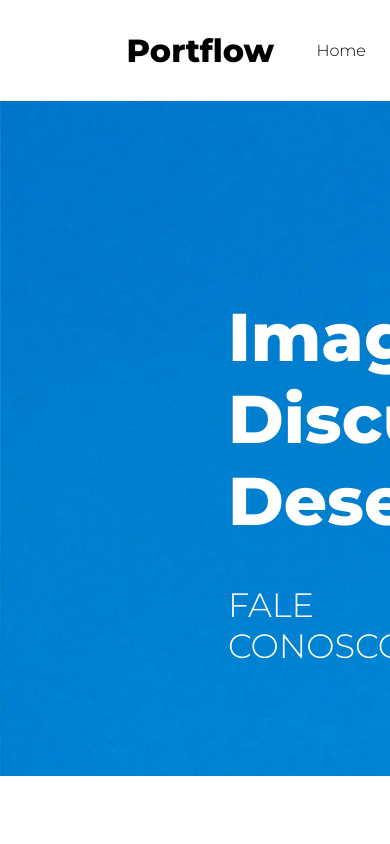
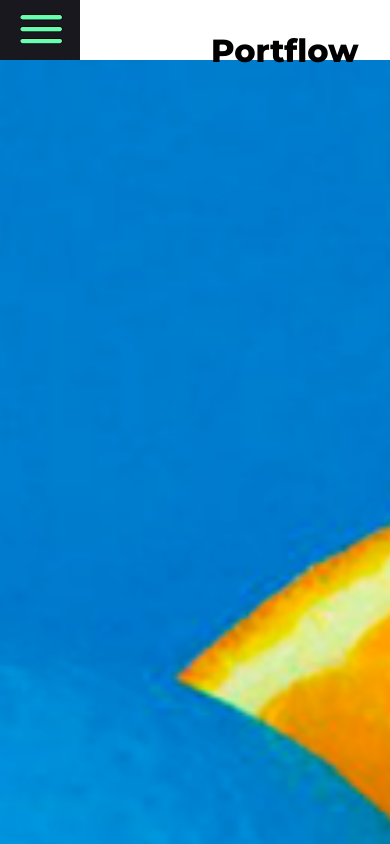
Before and after one commit to andregorni/Page-Portflow, a plain HTML site: page index.html in a window 390 px wide. Shown: the top 844 px of the page. Drawn offline with Linux system fonts and the light colour scheme.

Commit message:
Add Favicon / Edit Css / Starting the Responsive

```diff
--- a/index.html
+++ b/index.html
@@ -6,6 +6,7 @@
     <meta http-equiv="X-UA-Compatible" content="IE=edge">
     <meta name="viewport" content="width=device-width, initial-scale=1.0">
     <link rel="stylesheet" href="style.css">
+    <link rel="shortcut icon" href="pictures/P - Ico.ico" type="image/x-icon">
     <title>Portflow</title>
 </head>
 
--- a/style.css
+++ b/style.css
@@ -133,3 +133,61 @@ li:hover{
 .box-layout{
     font-weight: lighter;
 }
+
+@media(max-width: 950px){
+
+    nav {
+        display: none;
+    }
+
+    h1{
+        display: flex;
+        justify-content: center;
+        align-items: center;
+        margin-left: 10vh;
+
+    }
+
+    header{
+        background-image: url(pictures/menu2.png);
+        background-repeat: no-repeat;
+        background-size: cover;
+        height: 60px;
+        width: 80px;
+        margin-left: 0px;
+    }
+
+    .box-fruit{
+        display: none;
+    }
+
+    .box-fruit{
+        background-image: url(pictures/laranja\ azul\ mob.png);
+        background-size: cover;
+        display: flex;
+        flex-direction: column;
+        justify-content: center;
+        height: 270vh;
+        width: 177;
+        color: #ffffff;
+
+    }
+
+    .box-subtitle{
+        display: flex;
+        justify-content: center;
+        width: 100vh;
+        margin-top: 150vh;
+        font-size: 14vh;
+
+    }
+
+    .box-paragrapy{
+        display: flex;
+        justify-content: center;
+        width: 100%;
+        margin-left: 0px;
+        font-size: 6vh;
+
+    }
+}
```
Also changed, not shown: pictures/P - Ico.ico (added), pictures/laranja azul mob.png (added), pictures/menu.png (added), pictures/menu2.PNG (added).
